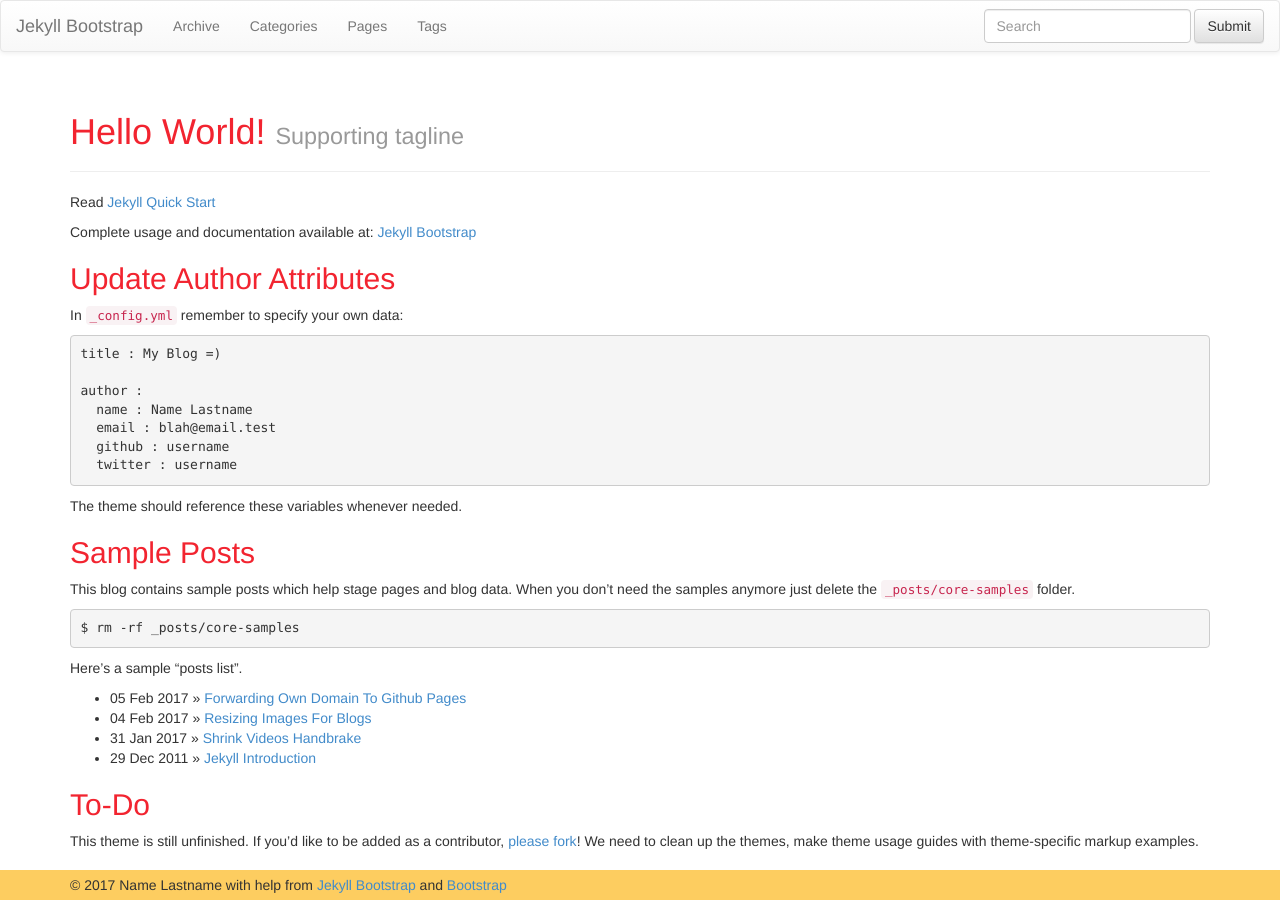
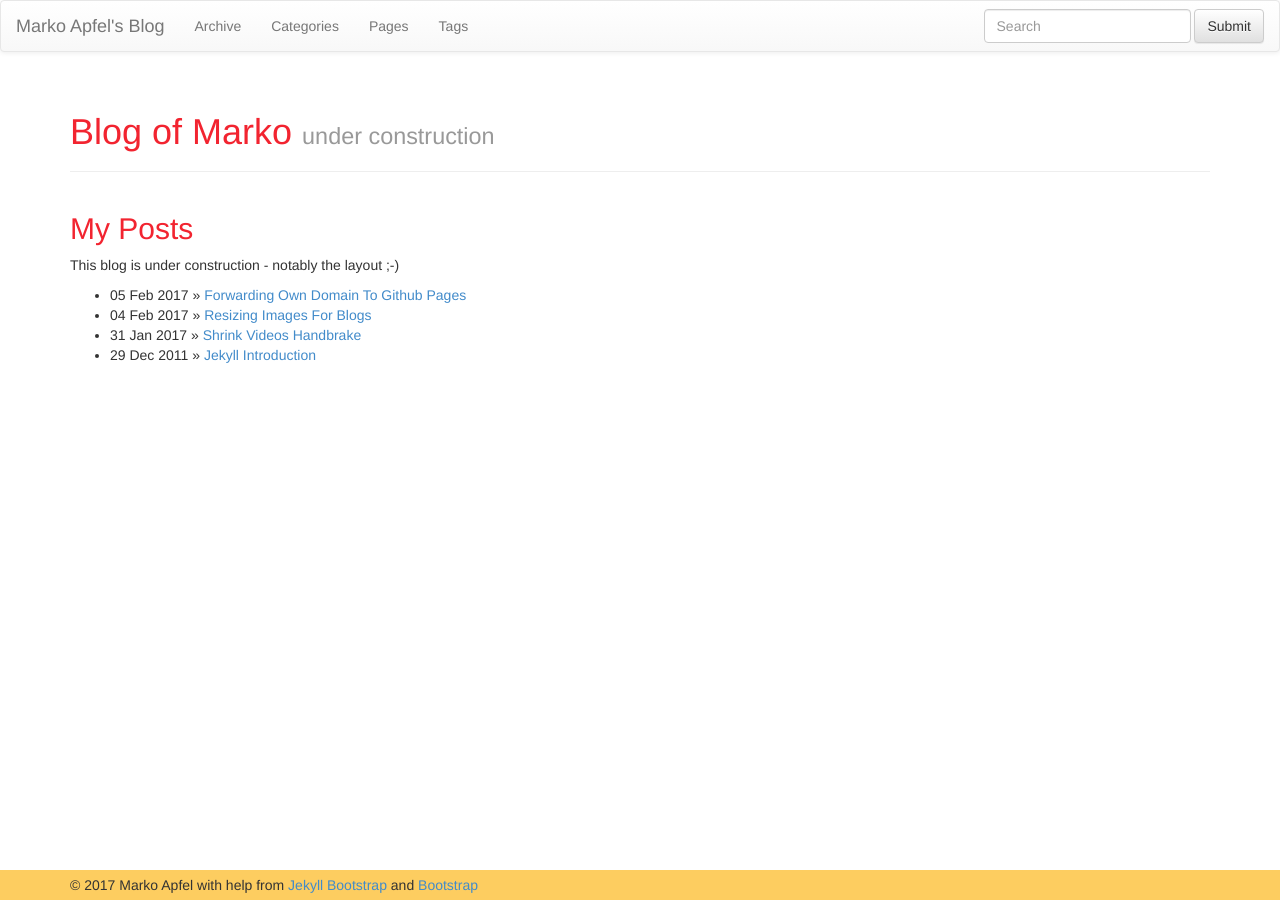
Before and after one commit to mapfel/mapfel.github.io, a Jekyll site: the page built from index.md, in a window 1280 px wide. Built offline with Jekyll 4.4.1, drawn with Linux system fonts in a browser that asks for light colours; nearby versions of some CDN libraries.

Commit message:
remove default content from landing page and adjust some details

```diff
--- a/_config.yml
+++ b/_config.yml
@@ -8,14 +8,13 @@ highlighter: pygments
 # Themes are encouraged to use these universal variables
 # so be sure to set them if your theme uses them.
 #
-title : Jekyll Bootstrap
-tagline: Site Tagline
+title : Marko Apfel's Blog
+tagline: addicted to tech
 author :
-  name : Name Lastname
-  email : blah@email.test
-  github : username
-  twitter : username
-  feedburner : feedname
+  name : Marko Apfel
+  email : contact/marko-apfel/de
+  github : mapfel
+  twitter : MarkoApfel
 
 # The production_url is only used when full-domain names are needed
 # such as sitemap.txt
@@ -25,7 +24,7 @@ author :
 # Else if you are pushing to username.github.io, replace with your username.
 # Finally if you are pushing to a GitHub project page, include the project name at the end.
 #
-production_url : http://username.github.io
+production_url : http://mapfel.github.io
 
 gems: ["jekyll-sitemap"]
 
--- a/index.md
+++ b/index.md
@@ -1,44 +1,16 @@
 ---
 layout: page
-title: Hello World!
-tagline: Supporting tagline
+title: Blog of Marko
+tagline: under construction
 ---
 {% include JB/setup %}
 
-Read [Jekyll Quick Start](http://jekyllbootstrap.com/usage/jekyll-quick-start.html)
+## My Posts
 
-Complete usage and documentation available at: [Jekyll Bootstrap](http://jekyllbootstrap.com)
-
-## Update Author Attributes
-
-In `_config.yml` remember to specify your own data:
-
-    title : My Blog =)
-
-    author :
-      name : Name Lastname
-      email : blah@email.test
-      github : username
-      twitter : username
-
-The theme should reference these variables whenever needed.
-
-## Sample Posts
-
-This blog contains sample posts which help stage pages and blog data.
-When you don't need the samples anymore just delete the `_posts/core-samples` folder.
-
-    $ rm -rf _posts/core-samples
-
-Here's a sample "posts list".
+This blog is under construction - notably the layout ;-)
 
 <ul class="posts">
   {% for post in site.posts %}
     <li><span>{{ post.date | date_to_string }}</span> &raquo; <a href="{{ BASE_PATH }}{{ post.url }}">{{ post.title }}</a></li>
   {% endfor %}
 </ul>
-
-## To-Do
-
-This theme is still unfinished. If you'd like to be added as a contributor, [please fork](http://github.com/plusjade/jekyll-bootstrap)!
-We need to clean up the themes, make theme usage guides with theme-specific markup examples.
```
